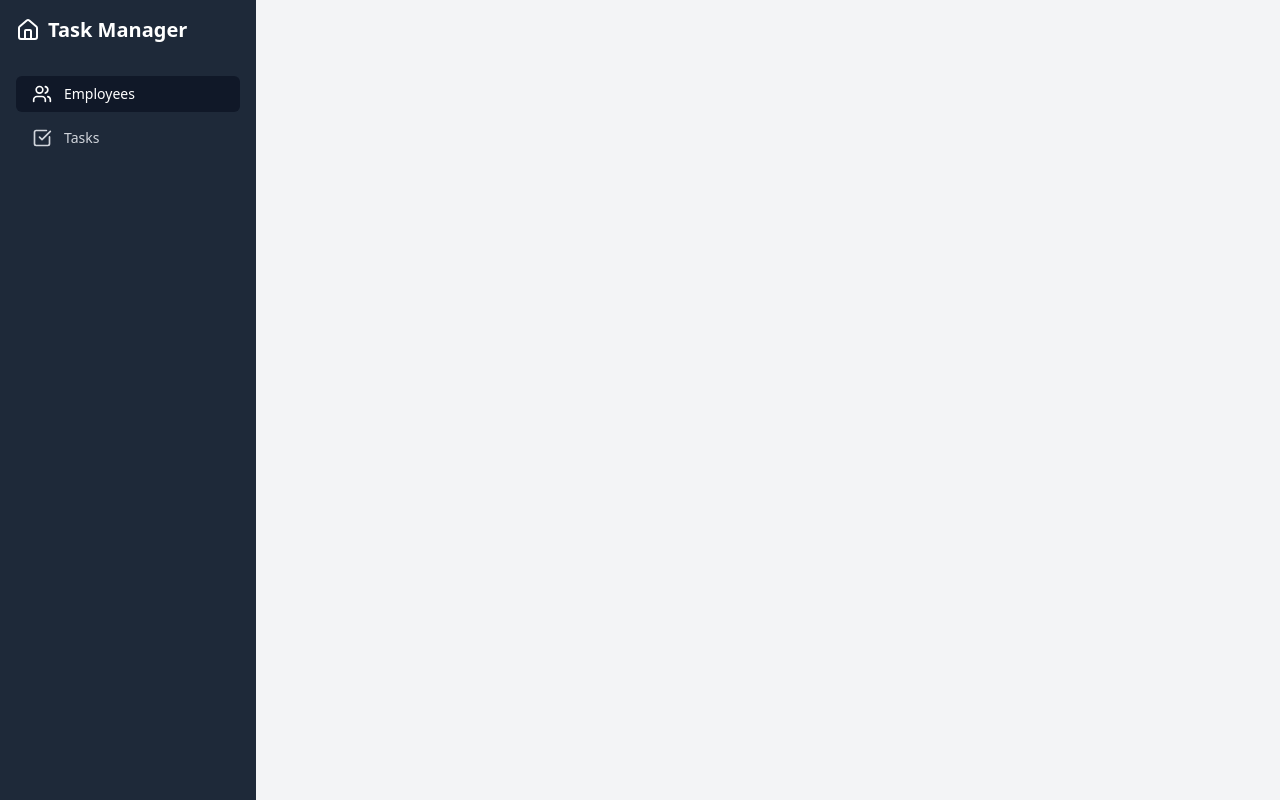
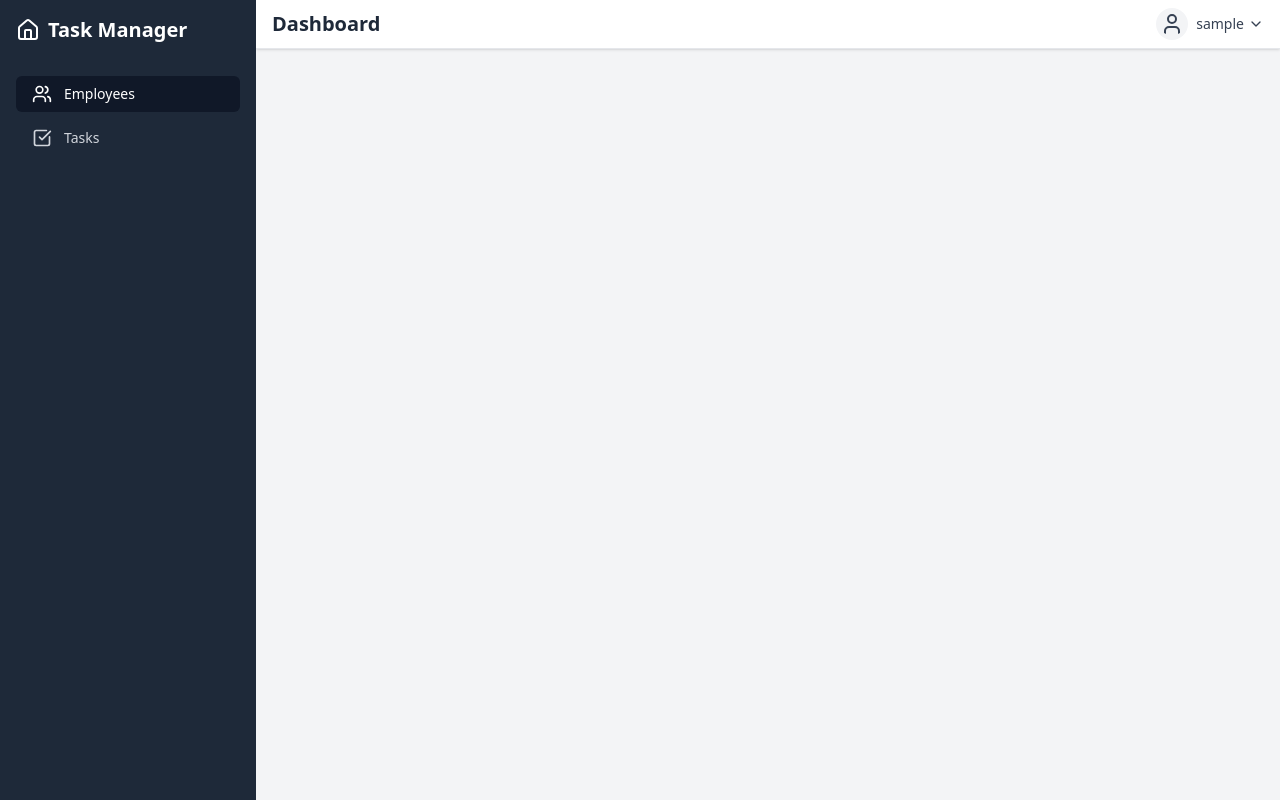
Before and after one commit to KavinduR98/TaskBuddy-task-manager-app, a React (Vite) app in the folder frontend/: page /dashboard/employees in a window 1280 px wide. Built offline with nearby package versions, Linux system fonts and the light colour scheme; sample sign-in values are in the browser's storage.

Commit message:
create TopNavbar component

```diff
--- a/frontend/src/components/common/Layout.jsx
+++ b/frontend/src/components/common/Layout.jsx
@@ -1,10 +1,18 @@
 import React from 'react'
 import Sidebar from './Sidebar'
+import TopNavbar from './TopNavbar'
+import { Outlet } from 'react-router-dom'
 
 const Layout = () => {
   return (
     <div className='flex h-screen bg-gray-100'>
         <Sidebar />
+        <div className='flex-1 flex flex-col overflow-hidden'>
+            <TopNavbar />
+            <main className='flex-1 overflow-x-hidden overflow-y-auto p-6'>
+              <Outlet />
+            </main>
+        </div>
     </div>
   )
 }
--- /dev/null
+++ b/frontend/src/components/common/TopNavbar.jsx
@@ -0,0 +1,57 @@
+import React, { useState } from 'react'
+import { useAuth } from '../../context/AuthContext';
+import { useNavigate } from 'react-router-dom';
+import { ChevronDown, User, LogOut } from 'lucide-react';
+
+const TopNavbar = () => {
+
+    const { user, logout } = useAuth();
+    const navigate = useNavigate();
+    const [isDropdownOpen, setIsDropdownOpen] = useState(false);
+
+    const handleLogout = () => {
+        logout();
+        navigate('/login');
+    };
+
+  return (
+    <nav className='bg-white shadow-sm border-b border-gray-200 px-4 py-2'>
+        <div className='flex justify-between items-center'>
+            <div className='flex items-center'>
+                <h1 className='text-xl font-semibold text-gray-800'>Dashboard</h1>
+            </div>
+
+            <div className="relative">
+                <button
+                    onClick={() => setIsDropdownOpen(!isDropdownOpen)}
+                    className="flex items-center text-sm text-gray-700 hover:text-gray-900 focus:outline-none"
+                >
+                    <div className="flex items-center">
+                        <User className="h-8 w-8 p-1 bg-gray-100 rounded-full mr-2" />
+                        <span className="font-medium">{user?.username}</span>
+                        <ChevronDown className="ml-1 h-4 w-4" />
+                    </div>
+                </button>
+
+                {isDropdownOpen && (
+                    <div className="absolute right-0 mt-2 w-48 bg-white rounded-md shadow-lg py-1 z-10">
+                    <div className="px-4 py-2 text-sm text-gray-700 border-b">
+                        <p className="font-medium">{user?.username}</p>
+                        <p className="text-gray-500">{user?.email}</p>
+                    </div>
+                    <button
+                        onClick={handleLogout}
+                        className="flex items-center w-full px-4 py-2 text-sm text-gray-700 hover:bg-gray-100"
+                    >
+                        <LogOut className="mr-2 h-4 w-4" />
+                        Logout
+                    </button>
+                    </div>
+                )}
+            </div>
+        </div>
+    </nav>
+  )
+}
+
+export default TopNavbar
```
